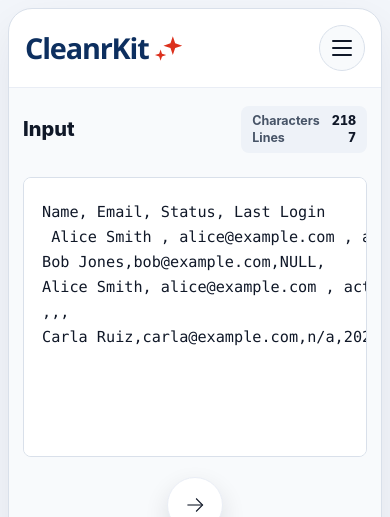
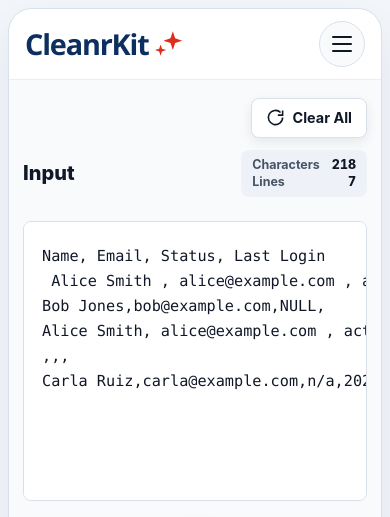
Before and after one commit to cesardevgado/CleanrKit, a Flask app: page /csv in a window 390 px wide. Shown: the top 517 px of the page. Run offline with Flask 3, Linux system fonts and the light colour scheme.

Commit message:
Keep mobile clear action visible

```diff
--- a/static/css/style.css
+++ b/static/css/style.css
@@ -2449,6 +2449,25 @@ input:focus-visible {
     flex: 0 0 auto;
   }
 
+  .mobile-clear-button {
+    width: fit-content;
+    display: inline-flex;
+    justify-self: end;
+    margin: 0 0 -8px;
+    padding: 0 14px;
+    border: 1px solid var(--border);
+    background: var(--panel);
+    box-shadow: 0 4px 12px rgba(16, 24, 40, 0.08);
+  }
+
+  .mobile-clear-button span {
+    display: inline;
+  }
+
+  :root.dark .mobile-clear-button {
+    box-shadow: 0 4px 14px rgba(0, 0, 0, 0.24);
+  }
+
   .shell,
   .workspace,
   .text-grid {
--- a/static/js/theme.js
+++ b/static/js/theme.js
@@ -113,3 +113,35 @@ document.querySelectorAll(".sidebar-toggle").forEach((toggle) => {
     }
   });
 });
+
+document.querySelectorAll(".app").forEach((app) => {
+  const clearButton = app.querySelector(".clear-button");
+  const workspace = app.querySelector(".workspace");
+  const textGrid = workspace?.querySelector(".text-grid");
+
+  if (!clearButton || !workspace || !textGrid || !clearButton.parentNode) {
+    return;
+  }
+
+  const originalPosition = document.createComment("clear-button-position");
+  clearButton.parentNode.insertBefore(originalPosition, clearButton);
+
+  const placeClearButton = (isMobile) => {
+    if (isMobile) {
+      clearButton.classList.add("mobile-clear-button");
+      workspace.insertBefore(clearButton, textGrid);
+      return;
+    }
+
+    clearButton.classList.remove("mobile-clear-button");
+    originalPosition.parentNode?.insertBefore(
+      clearButton,
+      originalPosition.nextSibling,
+    );
+  };
+
+  placeClearButton(mobileMenuQuery.matches);
+  mobileMenuQuery.addEventListener("change", (event) => {
+    placeClearButton(event.matches);
+  });
+});
```
